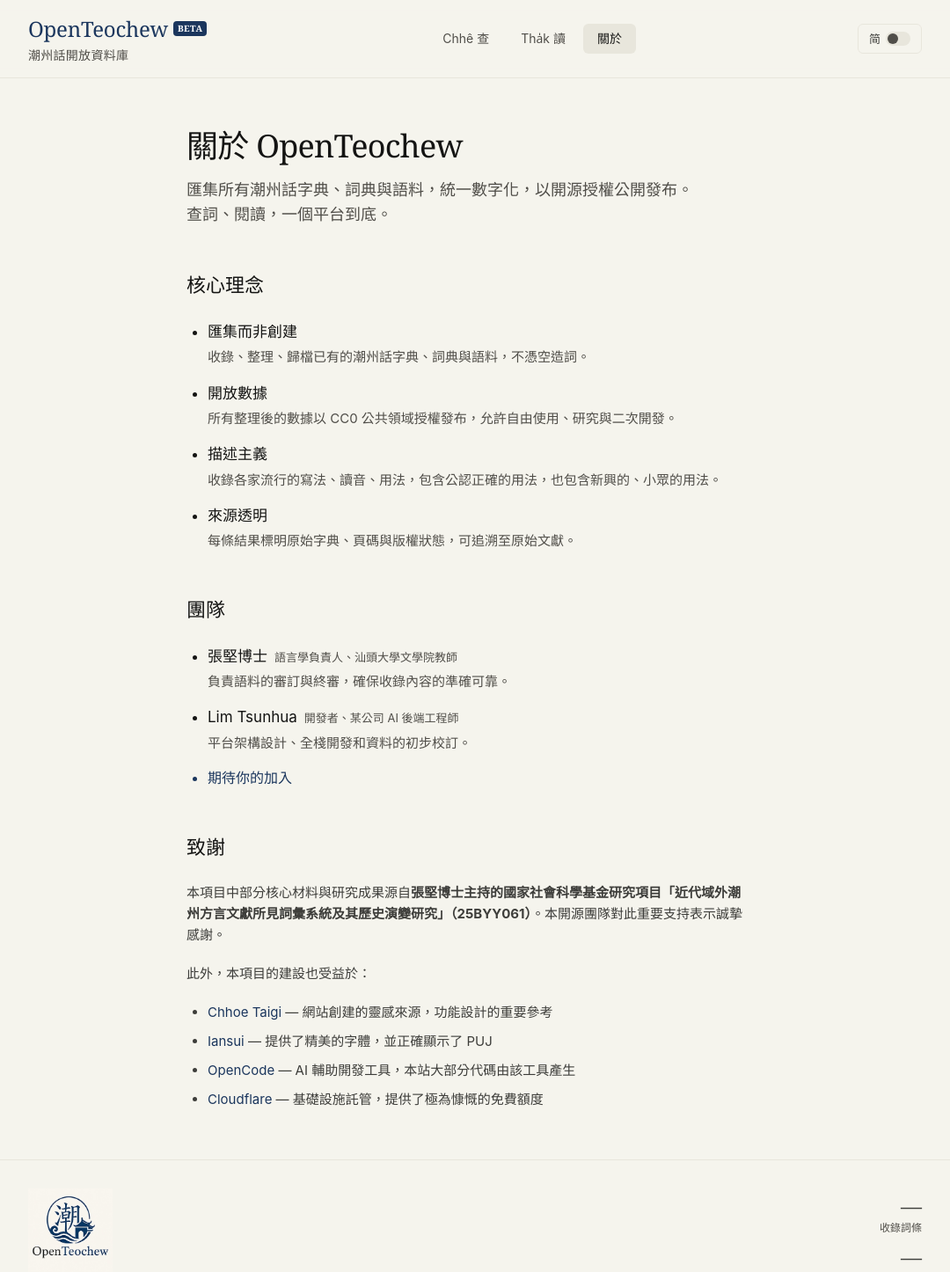
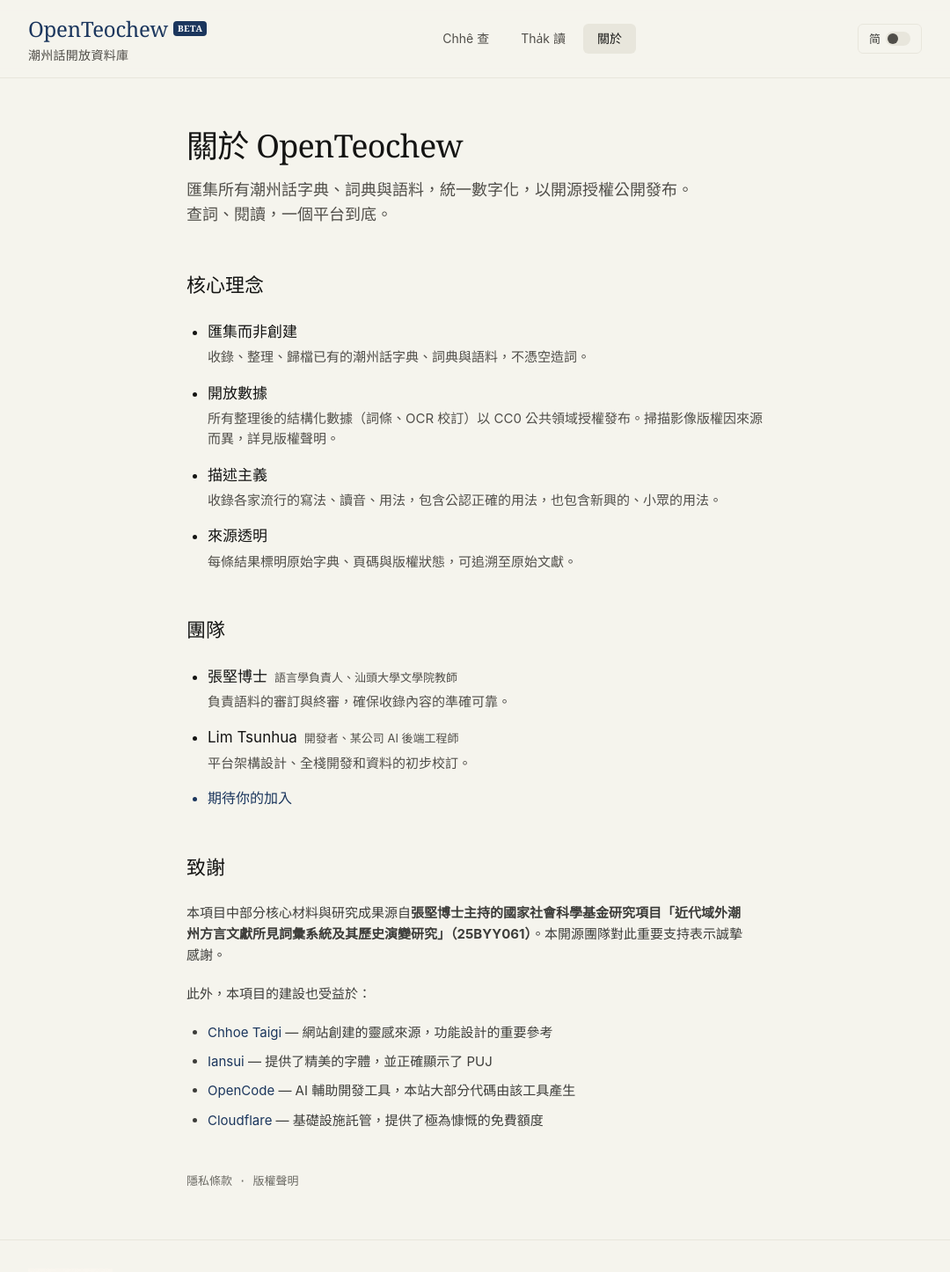
Before and after one commit to OpenTeochew/openteochew.com, a Vue app in the folder web/: page /#/about in a window 1280 px wide. Shown: the top 1446 px of the page at 88% size, without its empty margins (100-1180 px from the left). Built offline with nearby package versions, Linux system fonts and the light colour scheme; no server answers; a web font is replaced by a local one.

Commit message:
feat: add license link to AboutPage, fix blanket CC0 statement

```diff
--- a/web/src/pages/AboutPage.vue
+++ b/web/src/pages/AboutPage.vue
@@ -15,7 +15,7 @@
           <h2>{{ t2s('核心理念') }}</h2>
           <ul class="about-list">
             <li><strong>{{ t2s('匯集而非創建') }}</strong><p>{{ t2s('收錄、整理、歸檔已有的潮州話字典、詞典與語料，不憑空造詞。') }}</p></li>
-            <li><strong>{{ t2s('開放數據') }}</strong><p>{{ t2s('所有整理後的數據以 CC0 公共領域授權發布，允許自由使用、研究與二次開發。') }}</p></li>
+            <li><strong>{{ t2s('開放數據') }}</strong><p>{{ t2s('所有整理後的結構化數據（詞條、OCR 校訂）以 CC0 公共領域授權發布。掃描影像版權因來源而異，') }}<router-link to="/license">{{ t2s('詳見版權聲明') }}</router-link>{{ t2s('。') }}</p></li>
             <li><strong>{{ t2s('描述主義') }}</strong><p>{{ t2s('收錄各家流行的寫法、讀音、用法，包含公認正確的用法，也包含新興的、小眾的用法。') }}</p></li>
             <li><strong>{{ t2s('來源透明') }}</strong><p>{{ t2s('每條結果標明原始字典、頁碼與版權狀態，可追溯至原始文獻。') }}</p></li>
           </ul>
@@ -59,6 +59,13 @@
             </li>
           </ul>
         </div>
+        <div class="about-section">
+          <p class="meta-text">
+            <router-link to="/privacy">{{ t2s('隱私條款') }}</router-link>
+            ·
+            <router-link to="/license">{{ t2s('版權聲明') }}</router-link>
+          </p>
+        </div>
       </div>
     </section>
   </main>
```
